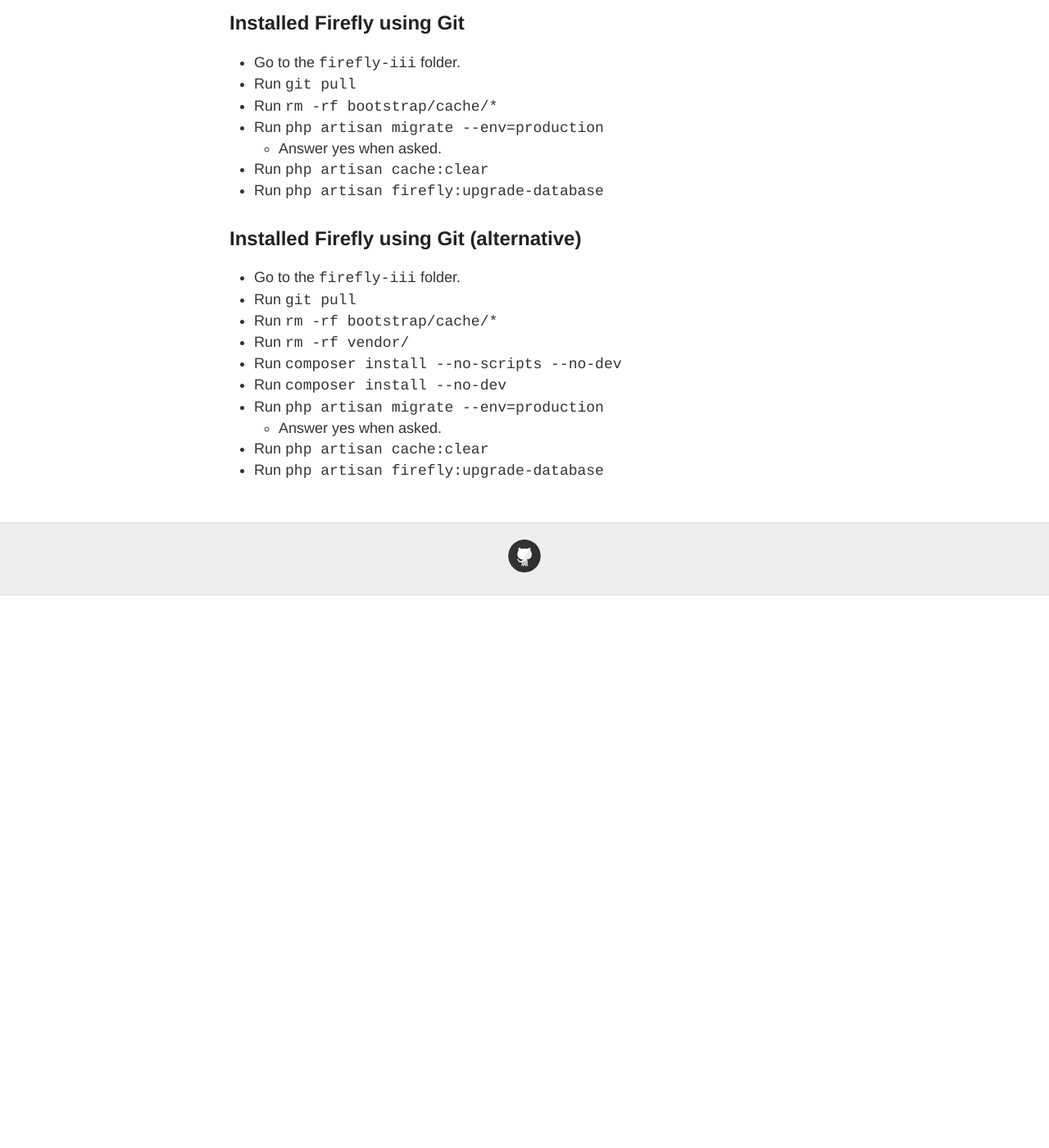
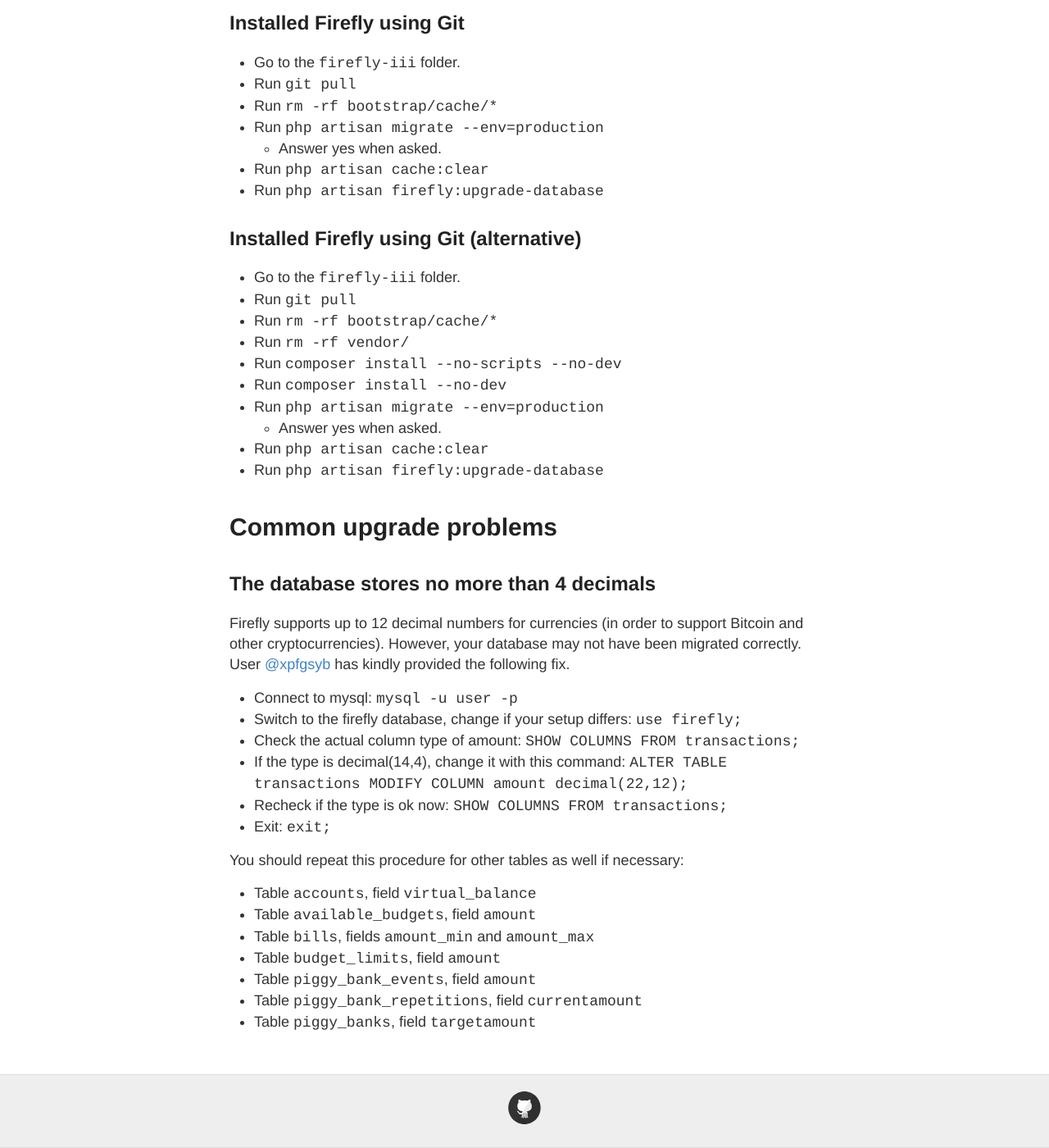
Before and after one commit to firefly-iii/firefly-iii.org, a Jekyll site: the page built from upgrade-guide.md, in a window 1280 px wide and 1400 px high, scrolled down 1090 px. Shown: the whole window at 82% size. Built offline with Jekyll 4.4.1, drawn with Linux system fonts in a browser that asks for light colours; before the commit the page ends 1816 px from its top, so only the background shows below that.

Commit message:
Extend upgrade guide.

```diff
--- a/upgrade-guide.md
+++ b/upgrade-guide.md
@@ -56,3 +56,27 @@ To make sure your webserver serves you the new Firefly III:
   * Answer yes when asked.
 * Run `php artisan cache:clear`
 * Run `php artisan firefly:upgrade-database`
+
+
+# Common upgrade problems
+
+## The database stores no more than 4 decimals
+
+Firefly supports up to 12 decimal numbers for currencies (in order to support Bitcoin and other cryptocurrencies). However, your database may not have been migrated correctly. User [@xpfgsyb](https://github.com/xpfgsyb) has kindly provided the following fix.
+
+* Connect to mysql: `mysql -u user -p`
+* Switch to the firefly database, change if your setup differs: `use firefly;`
+* Check the actual column type of amount: `SHOW COLUMNS FROM transactions;`
+* If the type is decimal(14,4), change it with this command: `ALTER TABLE transactions MODIFY COLUMN amount decimal(22,12);`
+* Recheck if the type is ok now: `SHOW COLUMNS FROM transactions;`
+* Exit: `exit;`
+
+You should repeat this procedure for other tables as well if necessary:
+
+* Table `accounts`, field `virtual_balance`
+* Table `available_budgets`, field `amount`
+* Table `bills`, fields `amount_min` and `amount_max`
+* Table `budget_limits`, field `amount`
+* Table `piggy_bank_events`, field `amount`
+* Table `piggy_bank_repetitions`, field `currentamount`
+* Table `piggy_banks`, field `targetamount`
```
